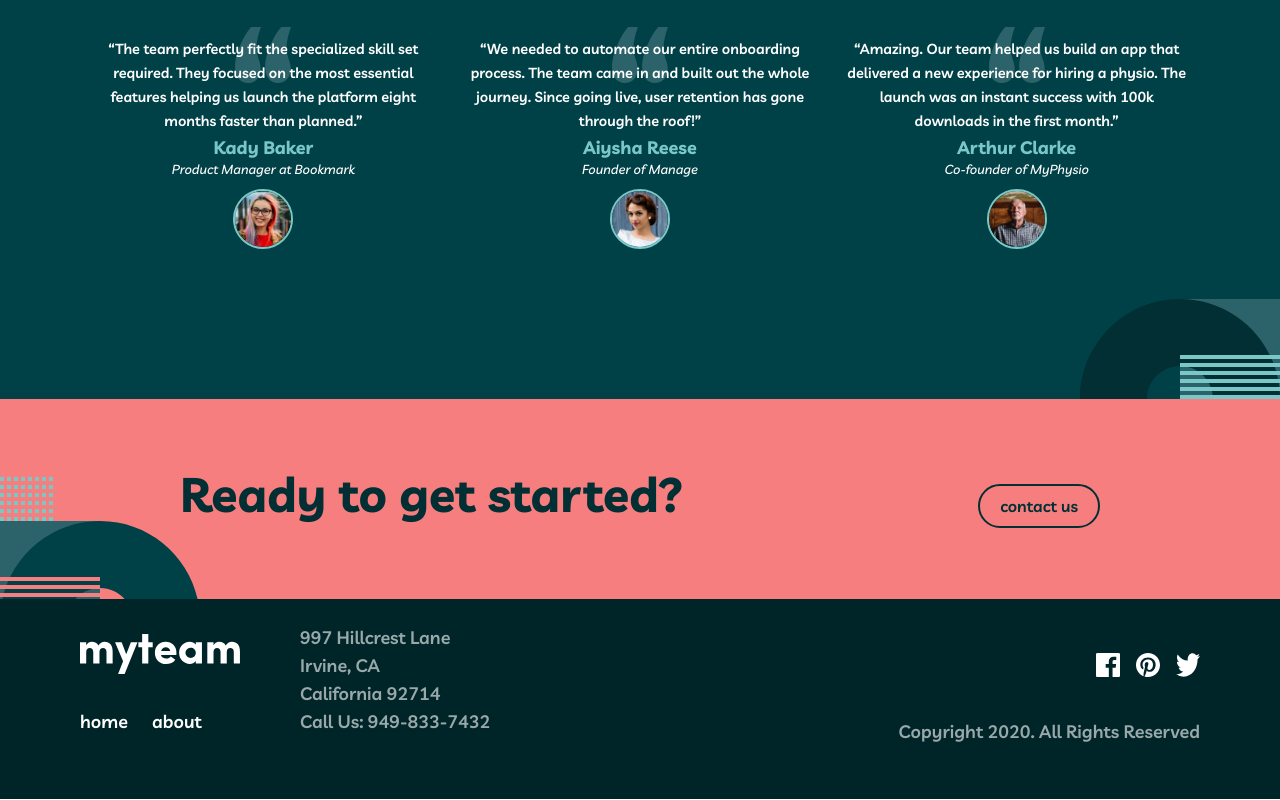
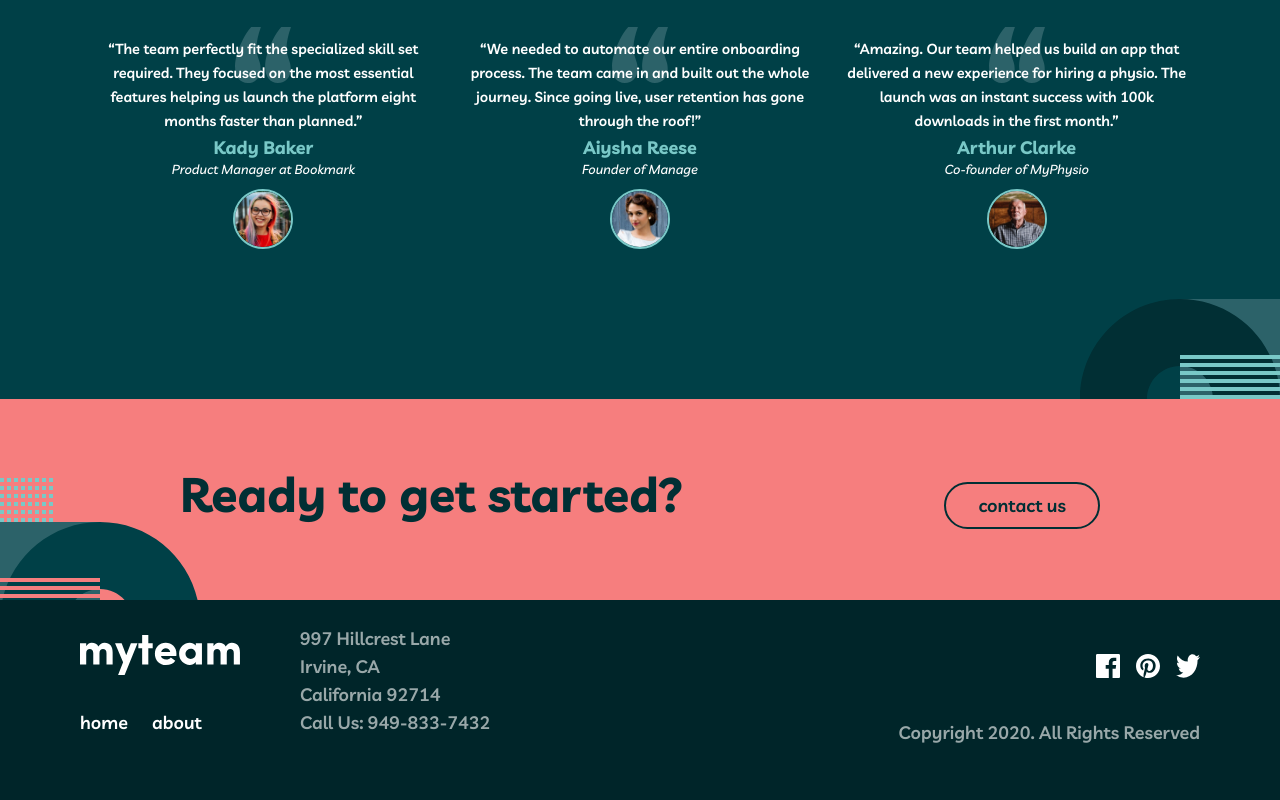
Before and after one commit to poulami-saha/Global-Code-Queens-MyTeam-Website, a React (Create React App) app: page /#/ in a window 1280 px wide. Shown: the part 1301-2101 px from the top of the page. Built offline with nearby package versions, Linux system fonts and the light colour scheme.

Commit message:
Update to increase font and size of button

```diff
--- a/src/components/utility/Button/Button.module.css
+++ b/src/components/utility/Button/Button.module.css
@@ -6,11 +6,11 @@
   --button-hover-background-color: red;
   --button-hover-color: black;
   /* END default button colors */
-  padding: 10px 20px;
+  padding: 10px 32px;
   border: 2px solid var(--button-border-color);
   border-radius: 24px;
   cursor: pointer;
-  font-size: 1rem;
+  font-size: 1.125rem;
   transition: background-color 0.3s, color 0.3s, border-color 0.3s;
   background-color: var(--button-background-color);
   color: var(--button-color);
```
